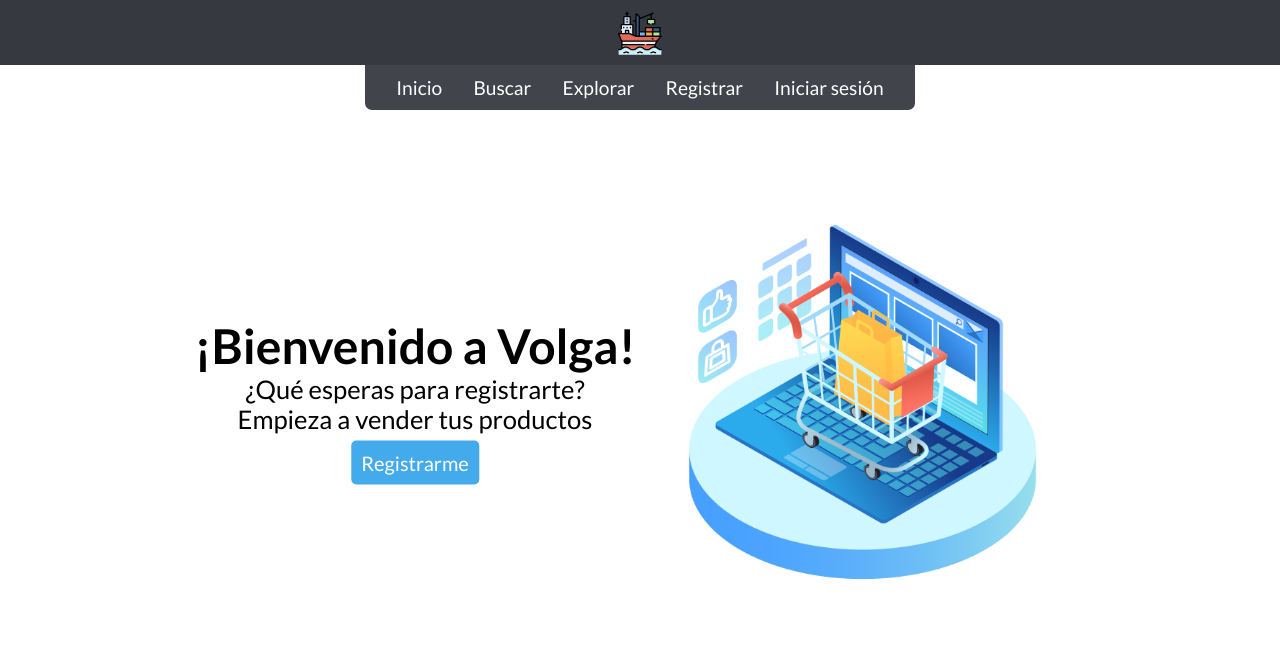
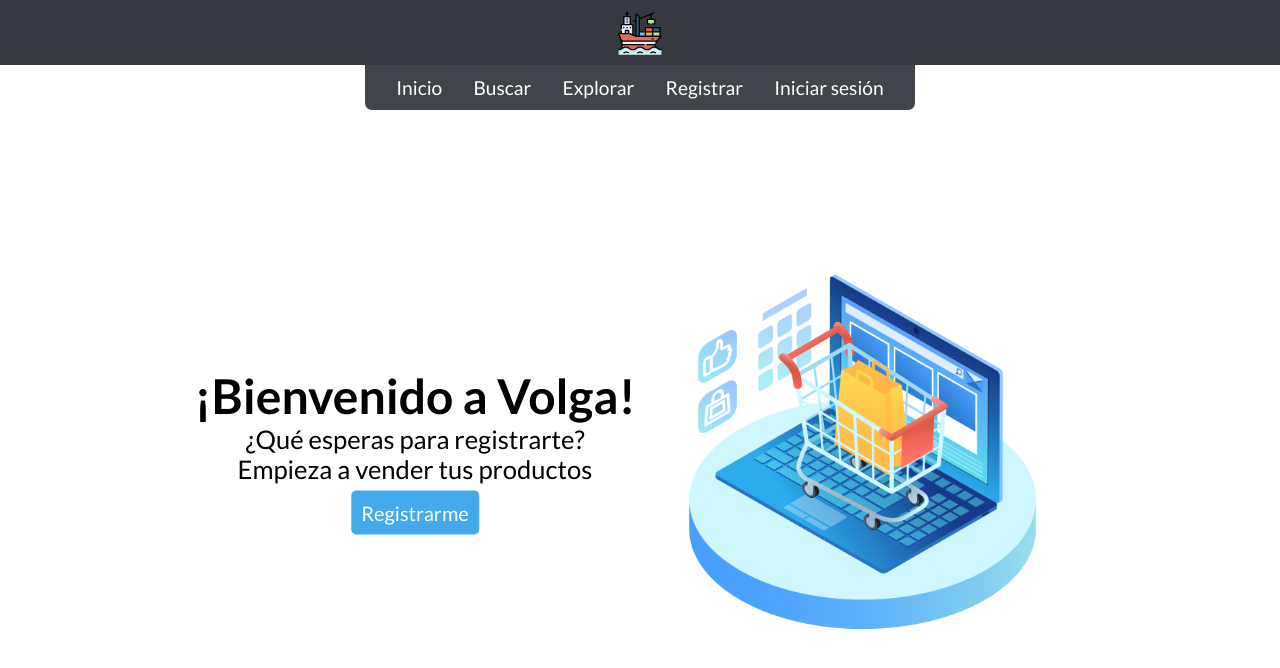
Before and after one commit to gianllopez/Volga, a React (Create React App) app: page / in a window 1280 px wide. Shown: the top 668 px of the page. Built offline with nearby package versions, Linux system fonts and the light colour scheme.

Commit message:
Nuevo position del nabar y el padding que se ele agrega el next sibling

```diff
--- a/src/pages/components/common/styles/NavBar.css
+++ b/src/pages/components/common/styles/NavBar.css
@@ -66,6 +66,12 @@
    color: #ffffff;
 }
 
+#logout-btn {
+   height: 40px;
+   color: #f85f76;
+   font-size: 2.5em;
+}
+
 .show-links {
    transform: initial !important;
 }
@@ -78,18 +84,14 @@
    padding: 1px;
 }
 
-#logout-btn {
-   height: 40px;
-   color: #f85f76;
-   font-size: 2.5em;
+#navbar-wrapper + *:not(#user-profile) {
+   margin-top: 15px
 }
 
 @media screen and (min-width:768px) {
-
    #navbar-wrapper {
       justify-content: center;
    }
-
    #navbar-links {
       transform: initial;
       height: 45px;
@@ -105,20 +107,21 @@
       max-width: unset;
       overflow-y: hidden;
    }
-
    #navbar-links a {
       padding: 0;
       margin: 0;
       border: none;
       cursor: pointer;
    }
-
    #navbar-links a:hover {
       color: #c7c7c7;
    }
    #logout-btn {
       position: absolute;
       right: 10px;
+   }
+   #navbar-wrapper + *:not(#user-profile) {
+      margin-top: 50px
    }
 }
 
--- a/src/pages/styles/Explore.css
+++ b/src/pages/styles/Explore.css
@@ -28,7 +28,7 @@
       top: 50%;
       left: 50%;
       transform: translate(-50%, -50%);
-      padding: 0;
+      margin-top: 0;
    }
    #explore-page + #footer-wrapper {
       position: absolute;
--- a/src/pages/styles/Logup.css
+++ b/src/pages/styles/Logup.css
@@ -51,7 +51,7 @@
       left: 50%;
       top: 50%;
       transform: translate(-50%, -50%);
-      padding: 0;
+      margin: 0;
    }
    #logup-form + #footer-wrapper {
       position: absolute;
--- a/src/pages/styles/UserProfile.css
+++ b/src/pages/styles/UserProfile.css
@@ -1,5 +1,5 @@
 #user-profile {
-   /* padding: 75px 0 25px 0; */
+   padding: 15px 0;
    background-color: #d5d5e040;
 }
 
@@ -18,6 +18,7 @@
       display: grid;
       grid-template-rows: max-content max-content;
       justify-content: center;
+      padding: 60px 0;
    }
    #user-stats {
       grid-row: 2;
@@ -27,6 +28,12 @@
       margin-top: 0;
       width: auto;
       max-width: 1250px;
+   }
+}
+
+@media (min-width: 768px) and (max-width: 1755px) {
+   #user-profile #user-products {
+      margin-right: 25px;
    }
 }
 
```
